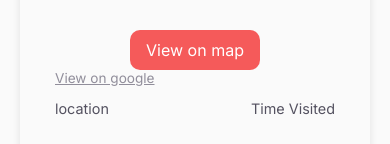
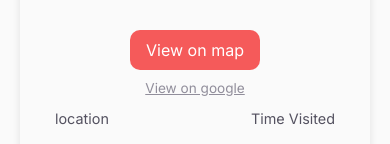
Before and after one commit to sam-ade-tech/travel-journal-react, a React (Vite) app: page / in a window 390 px wide. Shown: the part 552-696 px from the top of the page. Built offline with nearby package versions, Linux system fonts and the light colour scheme.

Commit message:
position rearrangemnt

```diff
--- a/src/index.css
+++ b/src/index.css
@@ -186,4 +186,12 @@
     display: flex;
     justify-content: space-between;
   }
+  .google-link {
+    color: #918e9b;
+    font-size: 0.85rem;
+    margin: 0 auto;
+  }
+  .btn {
+    margin-bottom: 10px;
+  }
 }
```
